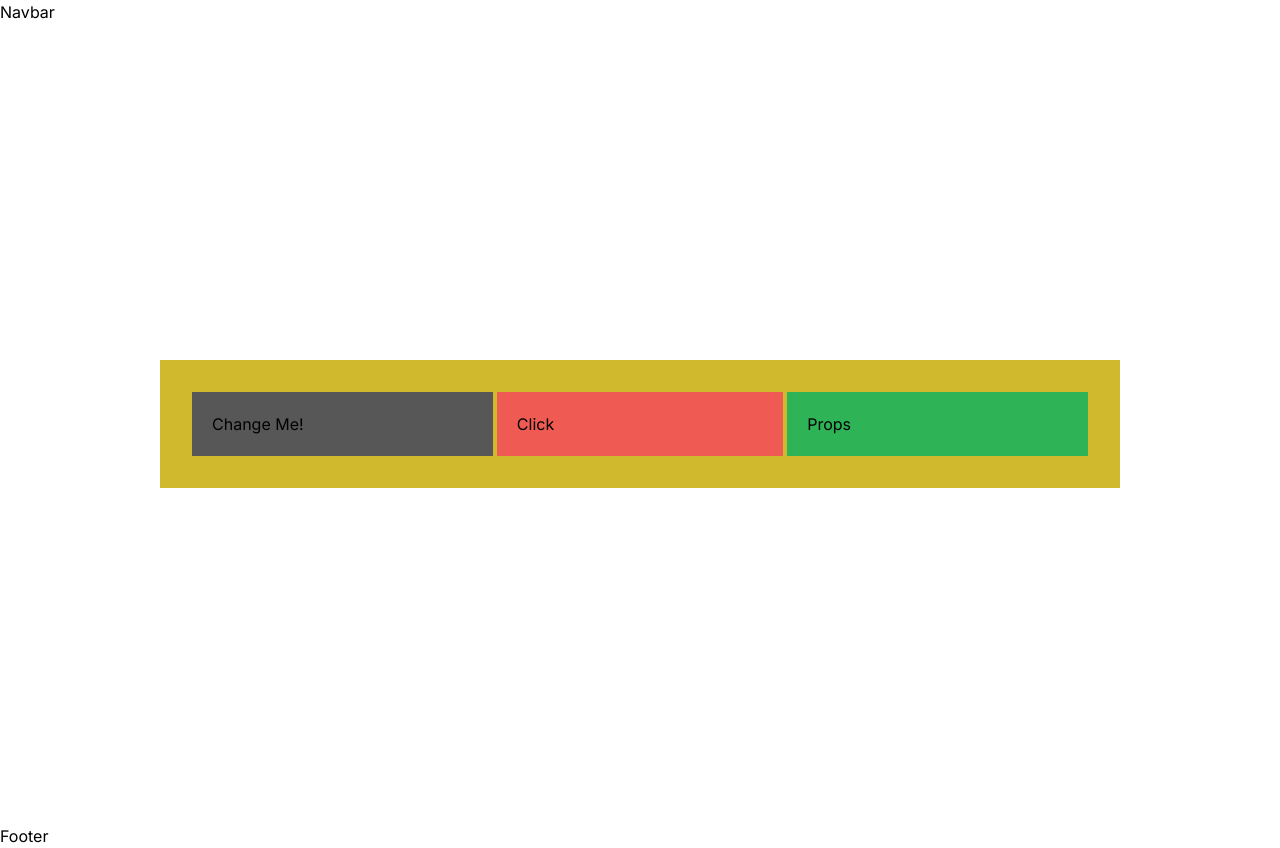
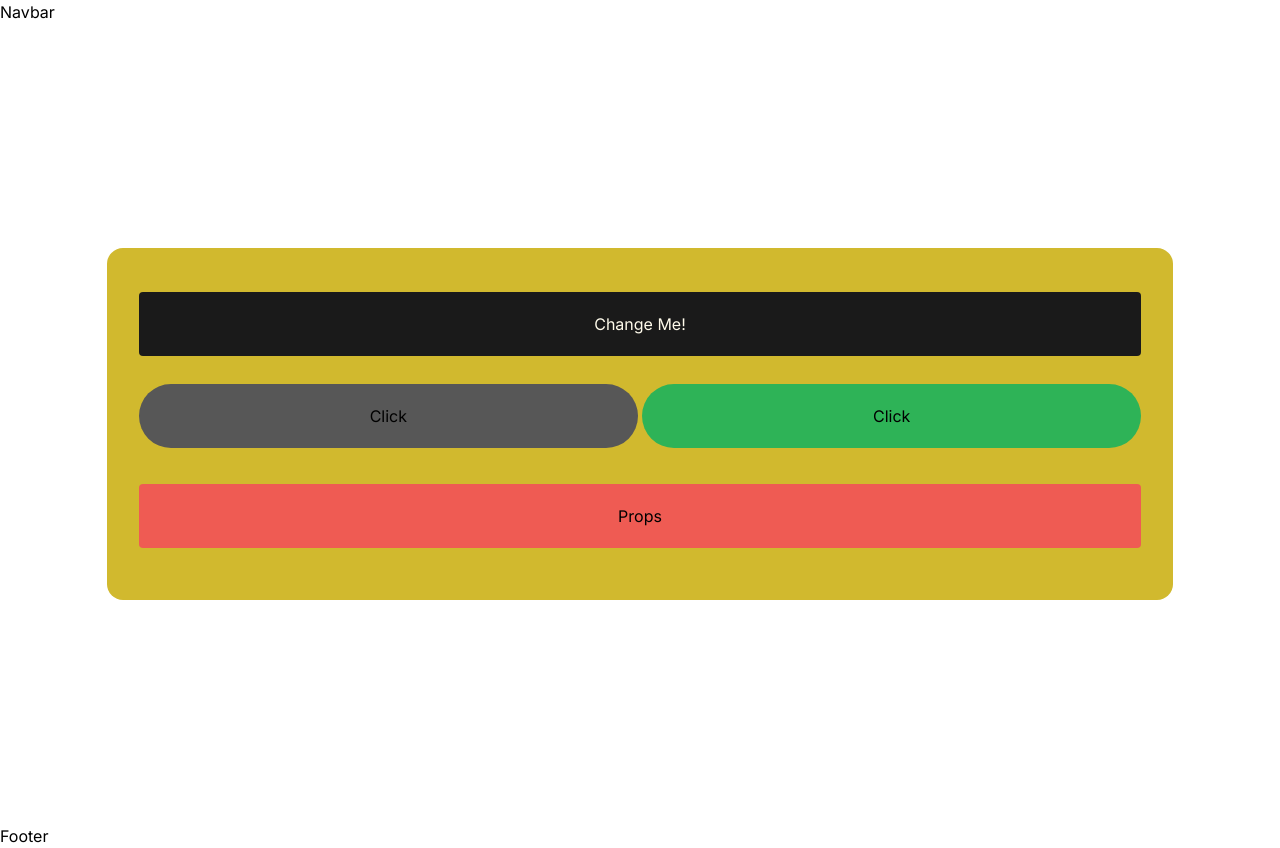
Before and after one commit to acm-ucr/nsbe-website, a Next.js app: page / in a window 1280 px wide. Built offline with nearby package versions, Linux system fonts and the light colour scheme.

Commit message:
Alex Practice Issue

```diff
--- a/src/components/practice.tsx
+++ b/src/components/practice.tsx
@@ -1,15 +1,22 @@
 const Example = (props: { text1: string; text2: string; text3: string }) => {
   return (
-    <div className="bg-nsbe-yellow-100 flex w-3/4 items-center gap-1 justify-self-center p-8">
-      <div className="bg-nsbe-gray-100 w-1/2 p-5 text-left">{props.text1}</div>
+    <div className="bg-nsbe-yellow-100 mx-auto flex w-5/6 flex-col items-center gap-4 rounded-2xl p-8">
+      <div className="bg-nsbe-gray-50 m-3 w-full rounded-sm p-5 text-center text-amber-50">
+        {props.text1}
+      </div>
 
-      <div className="flex w-1/2 flex-row gap-1">
-        <div className="bg-nsbe-red-100 w-full p-5 text-left">
+      <div className="flex w-full flex-row justify-center gap-1">
+        <div className="bg-nsbe-gray-100 m-0 w-1/2 rounded-full p-5 text-center">
+          {props.text2}
+        </div>
+        <div className="bg-nsbe-green-100 m-0 w-1/2 rounded-full p-5 text-center">
           {props.text2}
         </div>
       </div>
 
-      <div className="bg-nsbe-green-100 w-1/2 p-5">{props.text3}</div>
+      <div className="bg-nsbe-red-100 m-5 w-full rounded-sm p-5 text-center">
+        {props.text3}
+      </div>
     </div>
   );
 };
```
